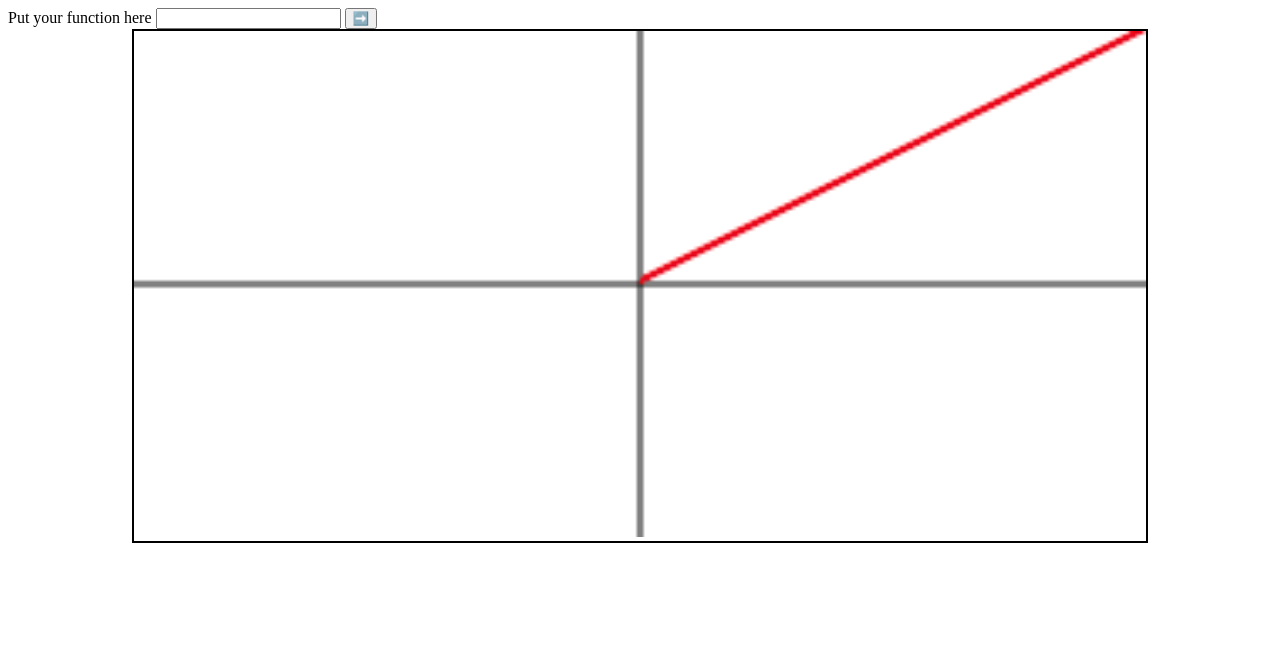
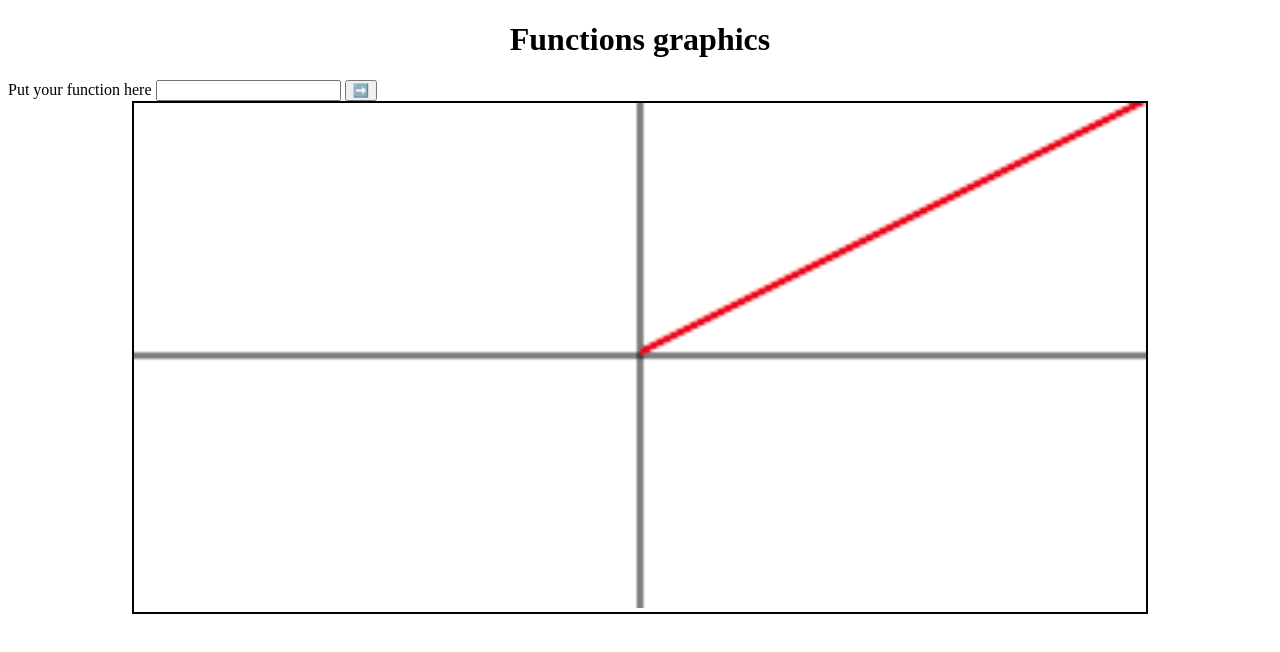
Before and after one commit to Darkshadow-77/functions-graphics, a website: page index.html in a window 1280 px wide. Drawn offline with Linux system fonts and the light colour scheme.

Commit message:
Définition d'un header pour la page

```diff
--- a/index.html
+++ b/index.html
@@ -7,6 +7,11 @@
     <script type="module" src="index.js" defer></script>
 </head>
 <body>
+    <header>
+        <h1 style="text-align: center;">
+            Functions graphics
+        </h1>
+    </header>
     <form id="frm">
         <label for="func">Put your function here</label>
         <input type="text" name="func" id="func">
```
